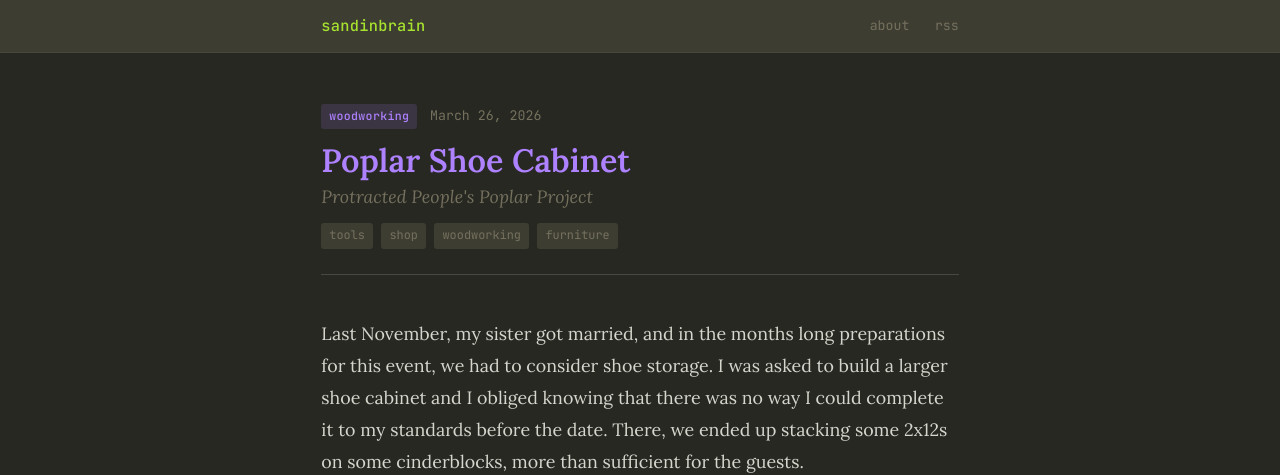
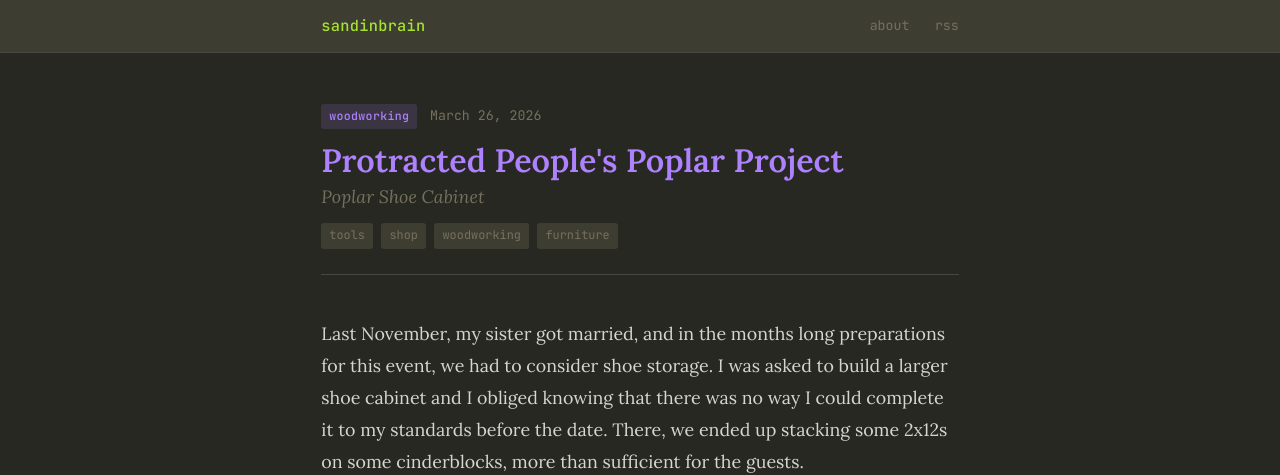
Before and after one commit to sanjotbains/sanjotbains.github.io, a Jekyll site: the page built from _posts/2026-03-26-poplar-shoe-cabinet.md, in a window 1280 px wide and 900 px high, cut to the strip 0-475 px from the top of the window. Built offline with Jekyll 4.4.1, drawn with Linux system fonts in a browser that asks for light colours.

```diff
--- a/_posts/2026-03-26-poplar-shoe-cabinet.md
+++ b/_posts/2026-03-26-poplar-shoe-cabinet.md
@@ -1,7 +1,7 @@
 ---
 layout: post
-title: "Poplar Shoe Cabinet"
-subtitle: "Protracted People's Poplar Project"
+title: "Protracted People's Poplar Project"
+subtitle: "Poplar Shoe Cabinet"
 date: 2026-03-26
 post_class: woodworking
 tags: [tools, shop, woodworking, furniture]
```
